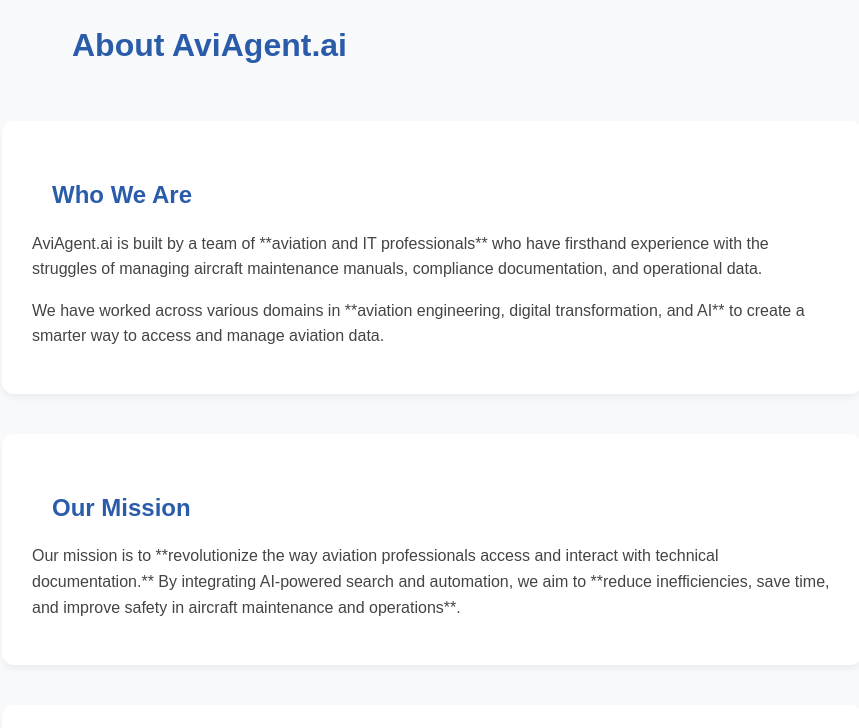
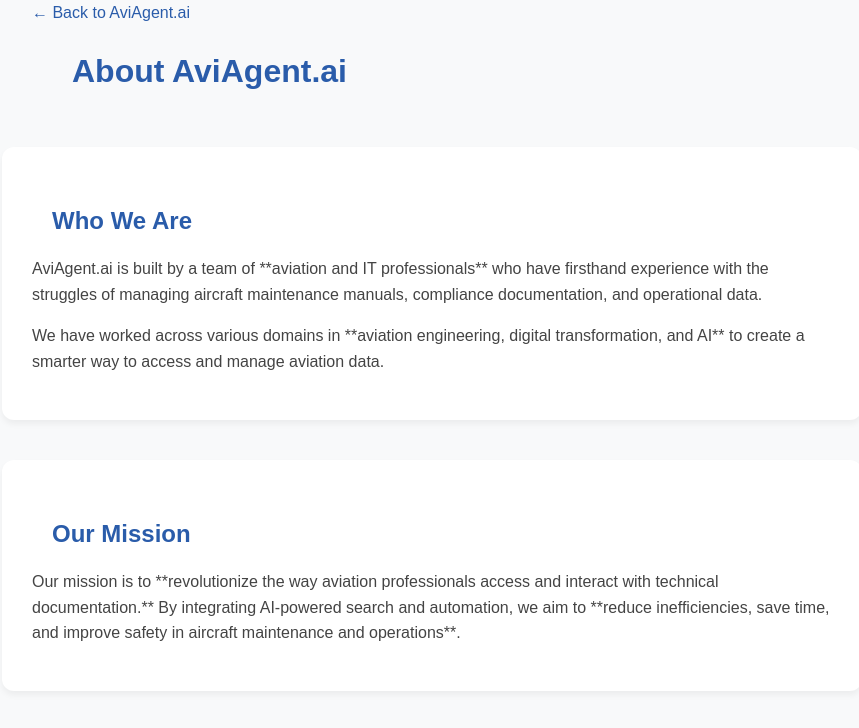
Before and after one commit to Scandiccloud/aviagent.ai, a plain HTML site: page about.html in a window 1280 px wide. Shown: the top 728 px of the page, without its empty margins (208-1067 px from the left). Drawn offline with Linux system fonts and the light colour scheme.

```diff
--- a/about.html
+++ b/about.html
@@ -139,6 +139,9 @@
 </head>
 <body>
     <div class="container">
+        <div class="nav">
+            <a href="/">← Back to AviAgent.ai</a>
+        </div>
         <header>
             <h1>About AviAgent.ai</h1>
         </header>
```
